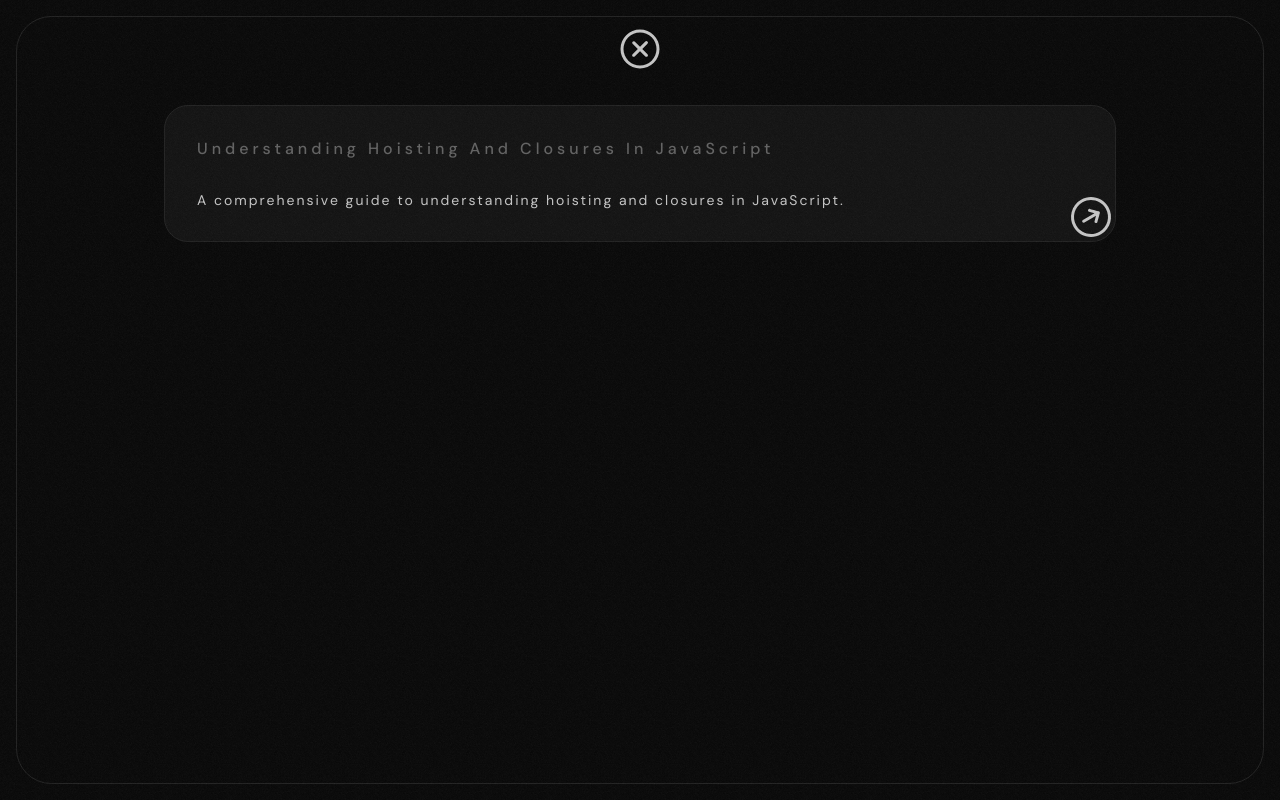
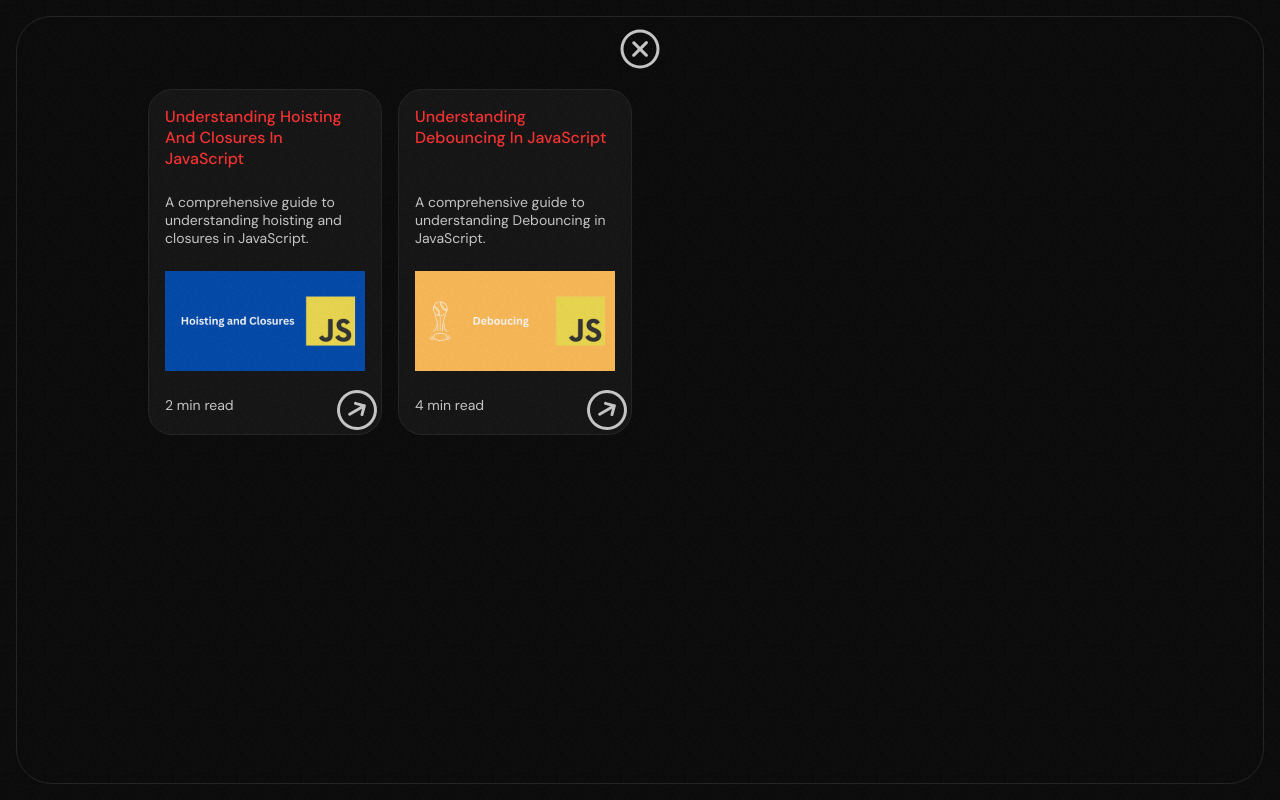
Before and after one commit to shreykr2802/bento-box-crispy, a SvelteKit app: page /blog in a window 1280 px wide. Built offline with nearby package versions, Linux system fonts and the light colour scheme.

Commit message:
blog changes

```diff
--- a/src/component/atoms/BlogPostInfoBox.svelte
+++ b/src/component/atoms/BlogPostInfoBox.svelte
@@ -4,31 +4,32 @@
 </script>
 
 <a class="blog-post-info-box" href={`/blog/${post.slug}`}>
-	<div>
 	<h2 class="blog-title">{post.title}</h2>
 	<p class="blog-description">{post.description}</p>
+	<div class="main-image">
+		<img src="/blogImages/{post.slug}/main-image.png" alt={post.slug} />
+	</div>
+	<div class="small-info">
+			{post.readTime}
+	</div>
 	<ArrowButton navigateTo={`blog/${post.slug}`} />
-	</div>
 </a>
 
 <style lang="scss">
 	.blog-post-info-box {
 		border: var(--box-border);
-		flex: 1 1 10%;
 		border-radius: var(--inner-box-border-radius);
-		padding: 1rem;
-		margin: 1rem;
 		background-color: var(--color-box-background);
 		text-decoration: none;
 		position: relative;
-
-		div {
-			margin: 1rem;
+		padding: 1rem;
+		display: grid;
+		grid-template-rows: subgrid;
+		grid-row: 1/5;
 
 		.blog-title {
 			font-weight: 500;
-				color: var(--color-text-light);
-				letter-spacing: 4px;
+			color: var(--color-red-neon);
 			margin: 0;
 			padding: 0;
 			text-transform: capitalize;
@@ -38,10 +39,26 @@
 		.blog-description {
 			font-size: 0.875rem;
 			color: var(--color-text-dark);
-				letter-spacing: 2px;
-				margin-top: 2rem;
+			margin: 0.5rem 0;
+		}
+
+		.main-image {
+			align-self: center;
+			margin: 0;
+			padding: 0;
+			img {
+				width: 100%;
+			}
+		}
+
+		.small-info {
+			font-size: 0.875rem;
+			color: var(--color-text-dark);
+			margin: 0.25rem 0;
 			padding: 0;
 		}
+		&:hover {
+			background-color: var(--color-box-background-hover);
 		}
 	}
 </style>
--- a/src/component/molecule/Blog/BlogContent.svelte
+++ b/src/component/molecule/Blog/BlogContent.svelte
@@ -23,8 +23,10 @@
 
 		.container {
 			margin: 4rem 10%;
-			display: flex;
-			flex-flow: row wrap;
+			display: grid;
+			grid-template-columns: repeat(4, 1fr);
+			grid-template-rows: auto auto auto auto;
+			gap: 1rem;
 		}
 	}
 </style>
--- a/src/component/molecule/BlogPost/BlogPostContent.svelte
+++ b/src/component/molecule/BlogPost/BlogPostContent.svelte
@@ -3,6 +3,7 @@
 	import CrossHomeButton from '../../atoms/CrossHomeButton.svelte';
 	import Divider from '../../atoms/Divider.svelte';
 	import NotificationBubble from '../../atoms/NotificationBubble.svelte';
+	import HomeSocials from '../Home/HomeSocials.svelte';
 	export let data;
 
 	import Prism from 'prismjs';
@@ -66,10 +67,10 @@
 				<div class="each-content">
 					<p class="box-sub-title">{content.heading}</p>
 					{#if content.html}
-						{@html content.html}
+						<div class="box-description-small">{@html content.html}</div>
 					{/if}
 					{#if content.code}
-						<pre><code class="language-javascript">{content.code}</code></pre>
+						<pre><code class={`language-${content.codeType}`}>{content.code}</code></pre>
 					{/if}
 				</div>
 			{/each}
--- a/src/routes/+layout.svelte
+++ b/src/routes/+layout.svelte
@@ -1,9 +1,6 @@
 <script>
-	import Header from './Header.svelte';
 	import './styles.css';
 </script>
-
-<!-- <Header /> -->
 
 <main>
 	<slot />
--- a/static/posts.json
+++ b/static/posts.json
@@ -12,14 +12,14 @@
           {
             "slNo": "1",
             "heading": "What is Hoisting?",
-            "html": "<div class=\"box-description-small\">JavaScript Hoisting refers to the process whereby the interpreter appears to move the declaration of functions, variables, classes, or imports to the top of their scope, prior to execution of the code.</div>",
+            "html": "JavaScript Hoisting refers to the process whereby the interpreter appears to move the declaration of functions, variables, classes, or imports to the top of their scope, prior to execution of the code.",
             "code": "console.log(x); // Output: undefined\nvar x = 5;\nconsole.log(x); // Output: 5",
             "image": ""
           },
           {
             "slNo": "2",
             "heading": "Hoisting of Functions",
-            "html": "<div class=\"box-description-small\">The below code runs without any error, despite the hoistedFunction() function being called before it's declared. This is because the JavaScript interpreter hoists the entire function declaration to the top of the current scope.</div>",
+            "html": "The below code runs without any error, despite the hoistedFunction() function being called before it's declared. This is because the JavaScript interpreter hoists the entire function declaration to the top of the current scope.",
             "code": "hoistedFunction(); // Output: 'This function has been hoisted.'\n\nfunction hoistedFunction() {\n  console.log('This function has been hoisted.');\n}",
             "image": ""
           },
@@ -40,6 +40,59 @@
         ],
         "conclusion": "In this post, we explored the concepts of hoisting and closures in JavaScript. By understanding these concepts, you can write more efficient and bug-free code. Hoisting allows variable and function declarations to be moved to the top of their scope, while closures enable functions to access variables from an outer function scope even after the outer function has closed.",
         "artifacts": ["https://developer.mozilla.org/en-US/docs/Glossary/Hoisting", "https://developer.mozilla.org/en-US/docs/Web/JavaScript/Closures"]
+      },
+      {
+        "slug": "understanding-debouncing-in-javascript",
+        "title": "Understanding Debouncing in JavaScript",
+        "description": "A comprehensive guide to understanding Debouncing in JavaScript.",
+        "introduction": "In this comprehensive guide, we will explore debouncing in JavaScript, understand its importance, and learn how to implement it effectively. Whether you are a beginner or an experienced developer, mastering debouncing can significantly improve your web performance.Debouncing is a programming practice used to ensure that a time-consuming task does not fire so often, improving performance and user experience. It's particularly useful in scenarios like window resizing, button clicking, or form input events, where multiple rapid events need to be controlled.",
+        "date": "18-06-2024",
+        "mainImage": "./deboucing.png",
+        "tags": ["tech", "javascript", "deboucing", "webdev"],
+        "readTime": "4 min read",
+        "content": [
+          {
+            "slNo": "1",
+            "heading": "What is Debouncing?",
+            "html": "Debouncing is a technique to limit the rate at which a function is executed. When multiple events are triggered in quick succession, the debounce function will ensure that only the last event in the series triggers the function execution after a specified delay.",
+            "codeType": "",
+            "code": "",
+            "image": ""
+          },
+          {
+            "slNo": "2",
+            "heading": "Why Use Debouncing?",
+            "html": "<ul><li>Performance Optimization: Prevents performance issues by reducing the number of times a function is called.</li><li>Enhanced User Experience: Avoids the clutter of repeated actions, providing a smoother experience.</li><li>Network Efficiency: Reduces unnecessary network requests when used with event handlers like input fields for live search.</li></ul",
+            "codeType": "",
+            "code": "",
+            "image": ""
+          },
+          {
+            "slNo": "3",
+            "heading": "Implementing Debouncing in JavaScript",
+            "html": "Here is a simple implementation of a debounce function:",
+            "codeType": "javascript",
+            "code": "function debounce(func, wait) {\n\tlet timeout;\n\treturn function executedFunction(...args) {\n\n\tconst later = () => {\n\t\tclearTimeout(timeout);\n\t\tfunc(...args);\n\t};\n\n\tclearTimeout(timeout);\n\ttimeout = setTimeout(later, wait);\n\t};\n}",
+            "image": ""
+          },
+          {
+            "slNo": "4",
+            "heading": "Usage Example",
+            "html": "Let's see how we can use the debounce function in a real-world scenario:",
+            "codeType": "html",
+            "code": "<!DOCTYPE html>\n<html lang=\"en\">\n\t<head>\n\t\t<meta charset=\"UTF-8\">\n\t\t<meta name=\"viewport\" content=\"width=device-width, initial-scale=1.0\">\n\t\t<title>Debouncing Example</title>\n\t</head>\n<body>\n<input type=\"text\" id=\"searchBox\" placeholder=\"Type to search...\">\n<script>\n\tconst searchBox = document.getElementById('searchBox');\n\tfunction fetchSuggestions(query) {\n\t\tconsole.log('Fetching suggestions for:', query); // Simulate an API call\n\t}\n\n\tconst debouncedFetchSuggestions = debounce(fetchSuggestions, 300);\n\n\tsearchBox.addEventListener('input', (event) => {\n\t\tdebouncedFetchSuggestions(event.target.value);\n\t});\n\tfunction debounce(func, wait) {\n\t\tlet timeout;\n\t\treturn function executedFunction(...args) {\n\t\t\tconst later = () => {\n\t\t\t\tclearTimeout(timeout);\n\t\t\t\tfunc(...args);\n\t\t\t};\n\n\t\t\tclearTimeout(timeout);\n\t\t\ttimeout = setTimeout(later, wait);\n\t\t};\n\t}\n</script>\n</body>\n</html>",
+            "image": ""
+          },
+          {
+            "slNo": "5",
+            "heading": "In this example:",
+            "html": "<ul><li>An input field captures the user's input.</li><li>The fetchSuggestions function is debounced with a delay of 300 milliseconds.</li><li>As the user types, the debouncedFetchSuggestions function is called, ensuring that fetchSuggestions is only executed once the user stops typing for 300 milliseconds.</li></ul>",
+            "codeType": "",
+            "code": "",
+            "image": ""
+          }
+        ],
+        "conclusion": "Debouncing is a simple yet powerful technique to optimize the performance of web applications. By controlling the rate of function execution, it helps in reducing unnecessary computations and improving the overall user experience. Whether you're handling search inputs, resizing windows, or dealing with other rapid events, debouncing can be a valuable tool in your JavaScript arsenal.",
+        "artifacts": ["https://developer.mozilla.org/en-US/docs/Learn/JavaScript/Asynchronous"]
       }
-
 ]
```
Also changed, not shown: static/blogImages/understanding-debouncing-in-javascript/main-image.png (added). Lines whose indentation alone changed are shown as unchanged.
